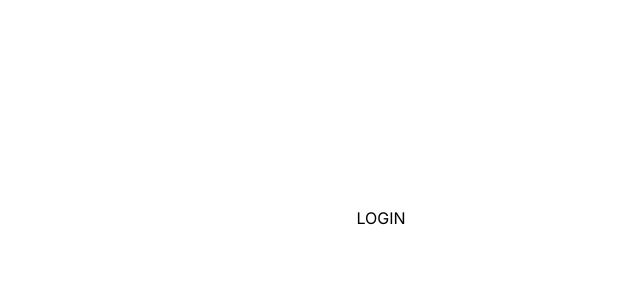
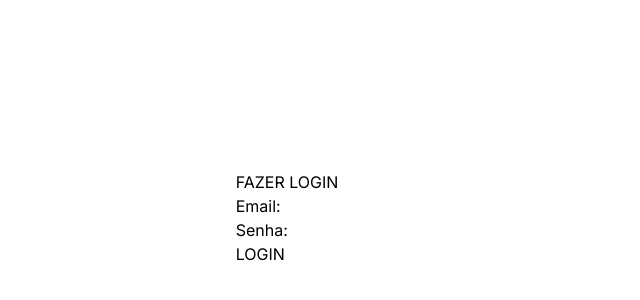
Before and after one commit to jaopredo/app-acervo, a Next.js app: page /auth/login in a window 1280 px wide. Shown: the part 182-482 px from the top of the page, without its empty margins (259-899 px from the left). Built offline with nearby package versions, Linux system fonts and the light colour scheme.

Commit message:
Login feito

```diff
--- a/capacitor.config.ts
+++ b/capacitor.config.ts
@@ -1,12 +1,12 @@
 import { CapacitorConfig } from '@capacitor/cli';
 
 const config: CapacitorConfig = {
-  appId: 'app.acervo.android',
+  appId: 'app.acervo.home.android',
   appName: 'app-acervo',
   webDir: 'out',
   server: {
     androidScheme: 'https',
-    url: 'http://192.168.1.200:3000',
+    url: 'http://192.168.18.126:3000',
     cleartext: true
   }
 };
--- a/package.json
+++ b/package.json
@@ -10,6 +10,7 @@
   },
   "dependencies": {
     "@capacitor/android": "^5.5.1",
+    "@capacitor/assets": "^3.0.1",
     "@capacitor/core": "^5.5.1",
     "@capacitor/ios": "^5.5.1",
     "axios": "^1.6.1",
--- a/src/app/auth/login/page.tsx
+++ b/src/app/auth/login/page.tsx
@@ -1,5 +1,35 @@
+'use client'
+import { useForm, SubmitHandler } from "react-hook-form"
+
+/* CONTEXTS */
+import { useGlobalContext } from "@/contexts"
+
+/* TYPES */
+import { UserLogin } from "@/types/components/user"
+
 export default function Page() {
+    const { register, handleSubmit } = useForm<UserLogin>()
+    const { userService } = useGlobalContext()
+
+    const onSubmit: SubmitHandler<UserLogin> = credentials => {
+        async function login() {
+            const resp = await userService.login(credentials)
+        }
+        login()
+    }
+
     return <div>
-        <h1>LOGIN</h1>
+        <h1>FAZER LOGIN</h1>
+        <form onSubmit={handleSubmit(onSubmit)}>
+            <div>
+                <label htmlFor="email">Email: </label>
+                <input type="email" id="email" {...register('email', { required: true })} />
+            </div>
+            <div>
+                <label htmlFor="password">Senha: </label>
+                <input type="password" id="password" {...register('password', { required: true })} />
+            </div>
+            <button>LOGIN</button>
+        </form>
     </div>
 }
--- a/src/app/auth/register/page.tsx
+++ b/src/app/auth/register/page.tsx
@@ -17,9 +17,7 @@ export default function Page() {
     const onSubmit: SubmitHandler<UserRegister> = credentials => {
         async function register() {
             const resp = await userService.register(credentials)
-            console.log(resp)
         }
-
         register()
     }
 
--- a/src/types/components/user.ts
+++ b/src/types/components/user.ts
@@ -11,5 +11,6 @@ export type UserRegister = {
 
 
 export type UserLogin = {
-
+    email: string,
+    password: string
 }
```
Also changed, not shown: 1 other file (tests, documents, lock files or other folders).
